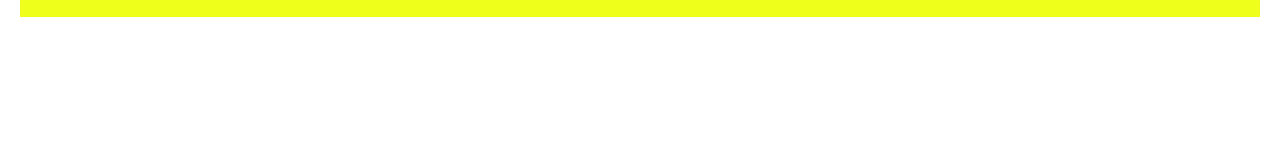
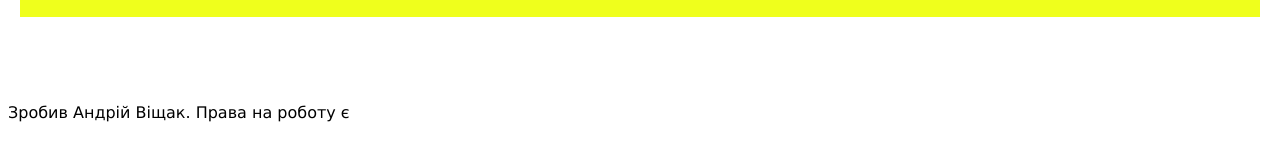
Before and after one commit to Andriu3245/Andriu3245.github.io, a plain HTML site: page index.html in a window 1280 px wide. Shown: the part 533-694 px from the top of the page. Drawn offline with Linux system fonts and the light colour scheme.

Commit message:
index.html

```diff
--- a/index.html
+++ b/index.html
@@ -89,6 +89,9 @@
         </div>
       </section>
     </main>
+
 </body>
-
+<footer>
+  <p>Зробив Андрій Віщак. Права на роботу є</p>
+</footer>
 </html>
```
